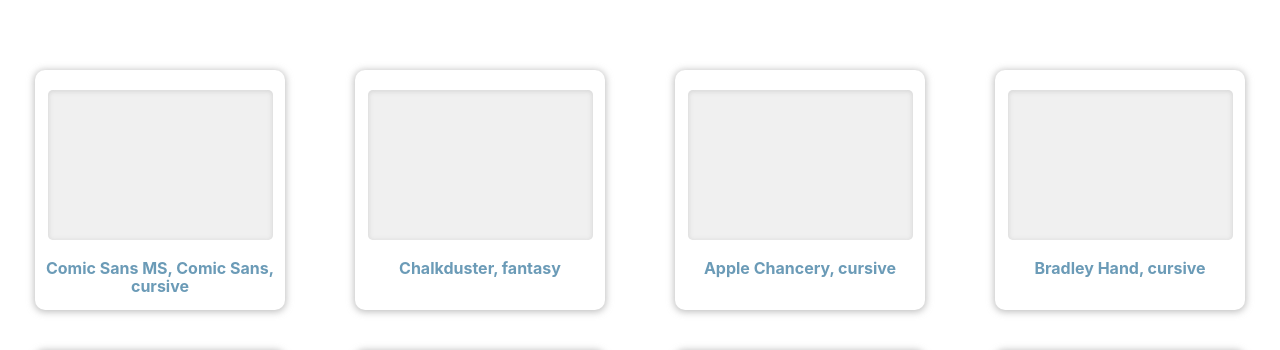
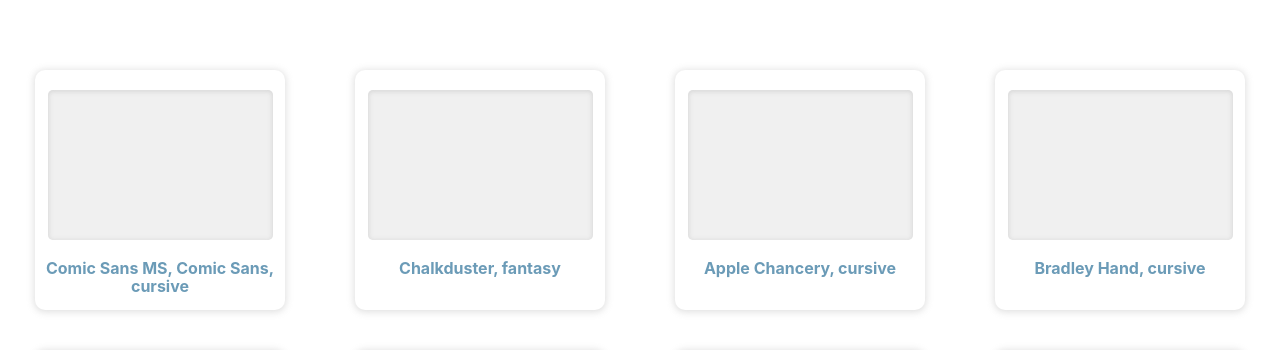
Before and after one commit to Austinshepherd/CSS.FontsGo, a Gatsby site: page / in a window 1280 px wide. Shown: the part 356-706 px from the top of the page. Built offline with nearby package versions, Linux system fonts and the light colour scheme; Gatsby itself is replaced by a stand-in of ours.

Commit message:
Update layout.css

```diff
--- a/src/components/layout.css
+++ b/src/components/layout.css
@@ -745,7 +745,7 @@ textarea:focus {
   text-align: center;
   border-radius: 10px;
   margin: 20px;
-  box-shadow: 0 1px 7px 1px rgb(152 152 152 / 62%);
+  box-shadow: 0 1px 7px 1px rgb(152 152 152 / 31%);
 }
 
 
```
